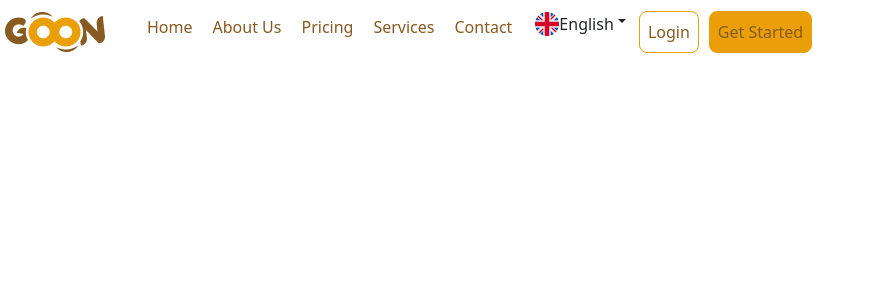
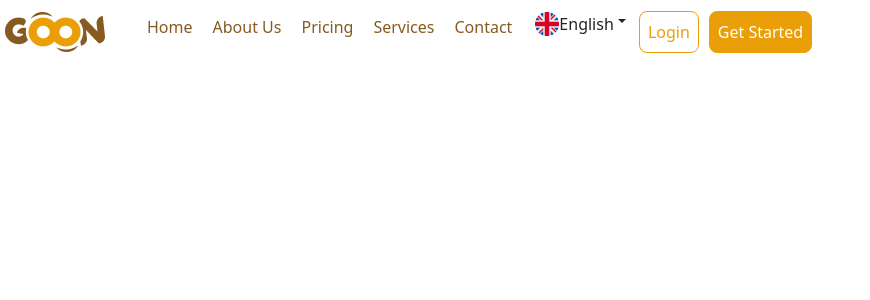
Before and after one commit to FonsahPageo/figma-design, a PHP site: page /header.html in a window 1280 px wide. Shown: the top 300 px of the page, without its empty margins (0-870 px from the left). Run offline with PHP 8.4, Linux system fonts and the light colour scheme.

Commit message:
work update

```diff
--- a/styles/header.css
+++ b/styles/header.css
@@ -50,10 +50,17 @@
 
 .login-button{
     padding: 8px;
-    color: #fff;
     border: 1px solid #EA9F08;
     border-radius: 8px;
     background: transparent;
+}
+
+.login-button a{
+    color: #EA9F08;
+}
+
+.get-started-header a{
+    color: #fff;
 }
 
 .get-started-header{
```
